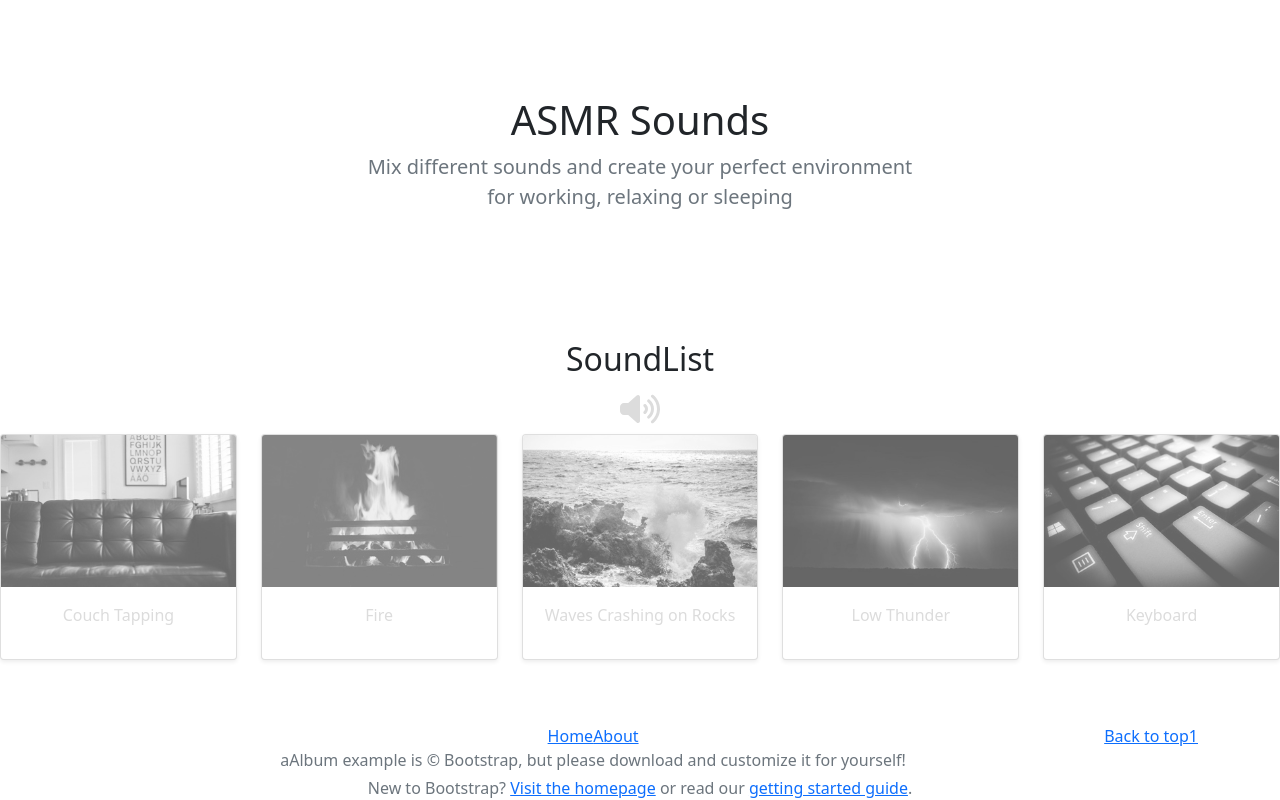
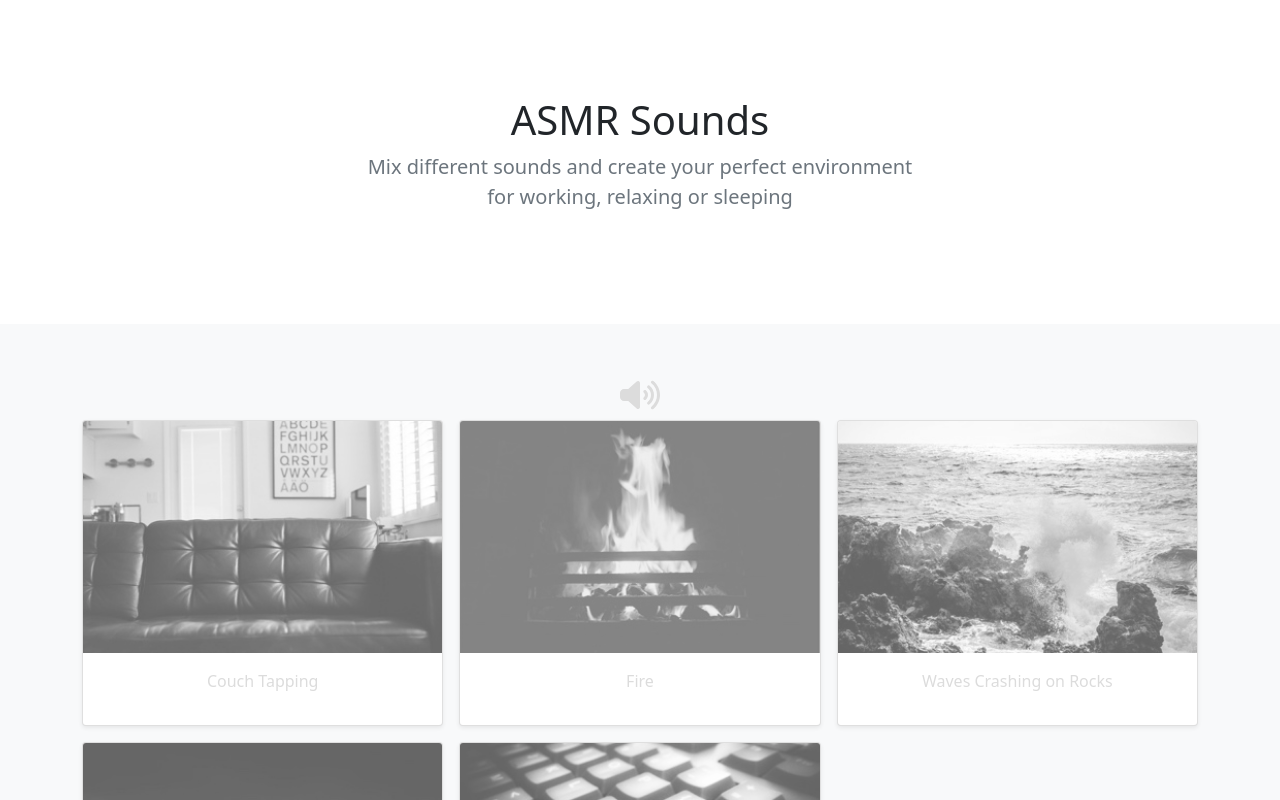
Before and after one commit to pedrocatre/asmr-waves-frontend2, a React (Create React App) app: page / in a window 1280 px wide. Shown: the top 800 px of the page. Built offline with nearby package versions, Linux system fonts and the light colour scheme; no server answers.

Commit message:
styling the sounds list

```diff
--- a/src/soundlist.jsx
+++ b/src/soundlist.jsx
@@ -126,8 +126,9 @@ class SoundsList extends React.Component {
         const isMuted = this.state.isMuted;
 
         return (
-            <main style={{ padding: "1rem 0" }}>
-                <h2>SoundList</h2>
+            <div className="album py-5 bg-light">
+                <div className="container">
+
                     <div onClick={() => this.mute()}>
                         <button className={classNames('btn','btn-link','icon', {'d-none': !this.state.isMuted})}>
                             <MutedIcon isMuted={isMuted}/>
@@ -136,10 +137,12 @@ class SoundsList extends React.Component {
                             <NonMutedIcon isMuted={isMuted}/>
                         </button>
                     </div>
-                <div className="row">
+
+                    <div className="row row-cols-1 row-cols-sm-2 row-cols-md-3 g-3">
                         {this.renderSounds()}
                     </div>
-            </main>
+                </div>
+            </div>
         );
     }
 
```
Lines whose indentation alone changed are shown as unchanged.
